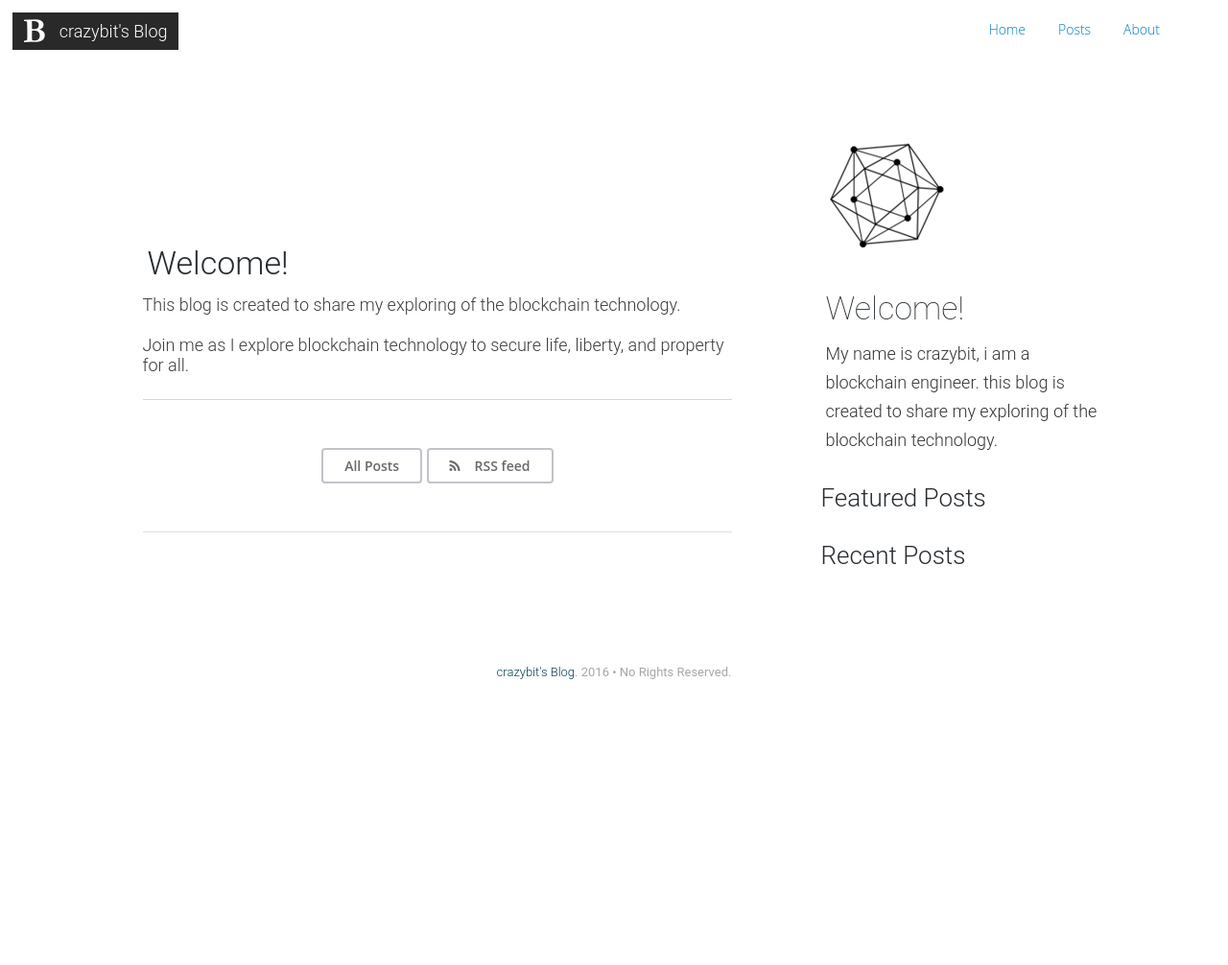
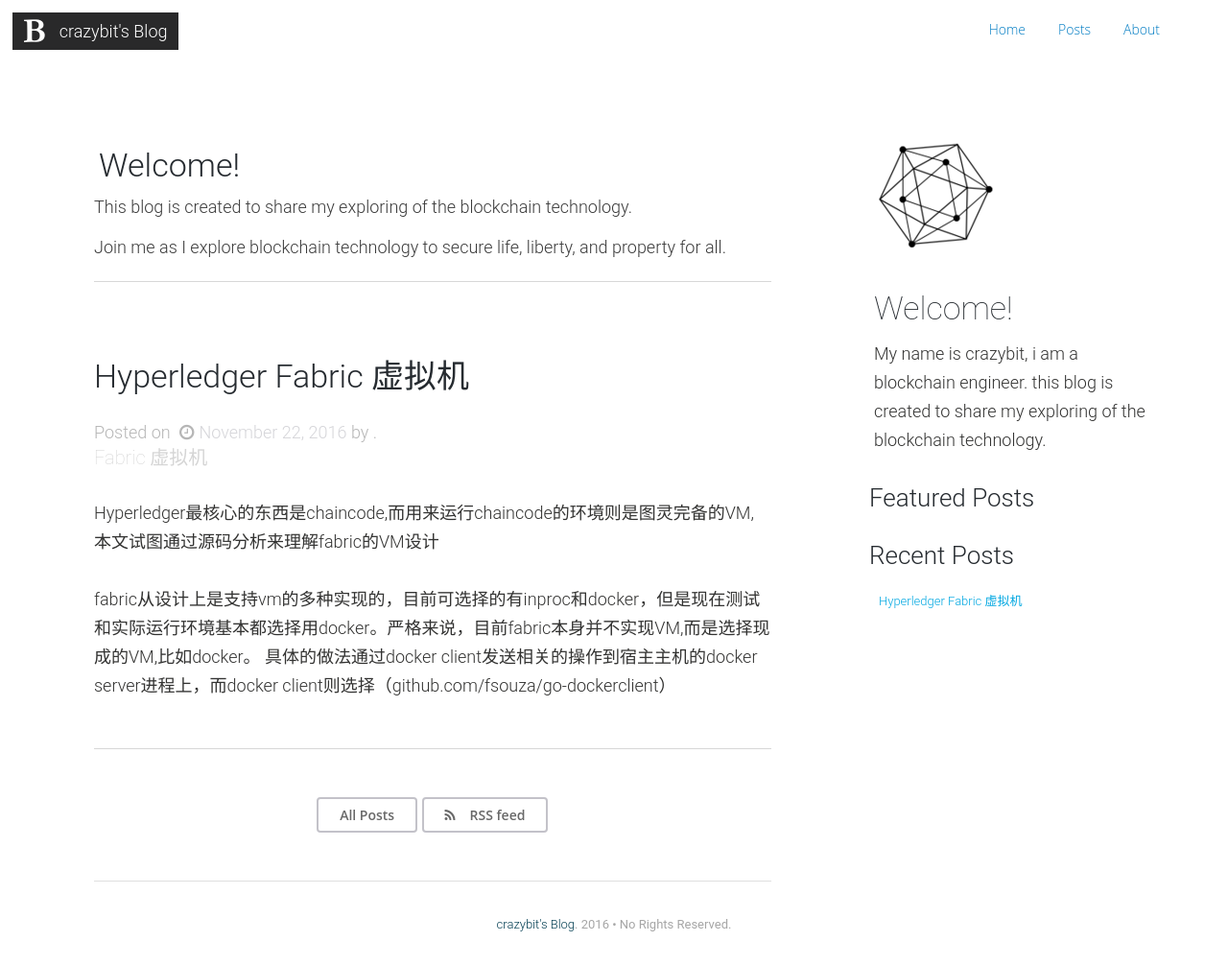
Before and after one commit to crazybits/crazybits.github.io, a Jekyll site: the page built from index.html, in a window 1280 px wide. Shown: the whole page at 96% size. Built offline with Jekyll 4.4.1, drawn with Linux system fonts in a browser that asks for light colours; nearby versions of some CDN libraries; the list of posts is cut into pages by our own code; before the commit the page ends 900 px from its top, so only the background shows below that.

Commit message:
update post

````diff
--- a/_includes/header.html
+++ b/_includes/header.html
@@ -2,9 +2,8 @@
   <a href="/"><i class="fa {{ site.fa-logo }} fa-lg"></i><span>{{ site.title }}</span></a>
 </header>
 
-<nav
-    class="wrapper {% if page.featured == true %} featured {% endif %} {% if site.theme_always_show_nav == true %} alwaysshow {% endif %} ">
-  <ul>
+<nav class="wrapper {% if page.featured == true %} featured {% endif %} {% if site.theme_always_show_nav == true %} alwaysshow {% endif %} ">
+  <ul style="right:15%">
     <li><a href="/">Home</a></li>
     <li><a href="/all">Posts</a></li>
     <li><a href="/about">About</a></li>
--- a/_layouts/default.html
+++ b/_layouts/default.html
@@ -2,6 +2,7 @@
 <html>
   <head>
       <meta charset="utf-8" />
+
       <meta http-equiv="X-UA-Compatible" content="IE=edge" />
 
       <title>{% if page.title %}{{ page.title }}{% else %}{{ site.title }}{% endif %}</title>
--- /dev/null
+++ b/_posts/2016-11-22-hyperledger-fabric-.md
@@ -0,0 +1,68 @@
+---
+layout: post
+title: "Hyperledger Fabric 虚拟机"
+description: ""
+category:
+tags: []
+---
+
+## fabric 虚拟机
+
+Hyperledger最核心的东西是chaincode,而用来运行chaincode的环境则是图灵完备的VM,本文试图通过源码分析来理解fabric的VM设计
+
+fabric从设计上是支持vm的多种实现的，目前可选择的有inproc和docker，但是现在测试和实际运行环境基本都选择用docker。严格来说，目前fabric本身并不实现VM,而是选择现成的VM,比如docker。
+具体的做法通过docker client发送相关的操作到宿主主机的docker server进程上，而docker client则选择（github.com/fsouza/go-dockerclient）
+
+<!--more-->
+下面简单分析相关代码的用途
+
+### core/container/vm.go
+```go
+type VM struct{
+    Client *docker.Client //VM本质上是一个docker client
+}
+```
+
+列出现有的image，相当于在宿主发送docker命令`docker images`
+```go
+func (vm *VM) ListImages(context context.Context) error {
+    ...
+    imgs, err := vm.Client.ListImages(docker.ListImagesOptions{All: false})
+    ...
+}
+```
+
+通过chaincode描述结构`ChaincodeSpec`建立image,相当于在宿主主机发送docker命令`docker　build`
+```go
+func (vm *VM) BuildChaincodeContainer(spec *pb.ChaincodeSpec) ([]byte, error){
+    ...
+    err := vm.Client.BuildImage(opts)
+}
+```
+
+### core/container/control.go
+则声明的vm的共同函数接口，不同的vm需要实现这些方法
+```go
+type vm interface {
+	Deploy(...) error              //创建image
+	Start(...) error               //启动VM
+	Stop(...) error                //停止VM
+	Destroy(...) error             //销毁VM
+	GetVMName(...) (string, error) //获取VM名
+}
+
+此方法会被之后分析的`chaincodeSupport`调用，根据接口`VMCReqIntf`不同实现的do方法调用具体VM的Deploy,Start,Stop,Destory方法
+func VMCProcess(ctxt context.Context, vmtype string, req VMCReqIntf) (interface{}, error) {
+    ...
+    resp = req.do(ctxt, v)
+    ...
+}
+type VMCReqIntf interface {
+	do(ctxt context.Context, v vm) VMCResp
+	getCCID() ccintf.CCID
+}
+
+```
+目前VM的具体的实现有以下两种:
+`core/container/dockercontroller/dockercontroller.go`
+`core/container/inproccontroller/inproccontroller.go`
````
Also changed, not shown: 7 other files.
